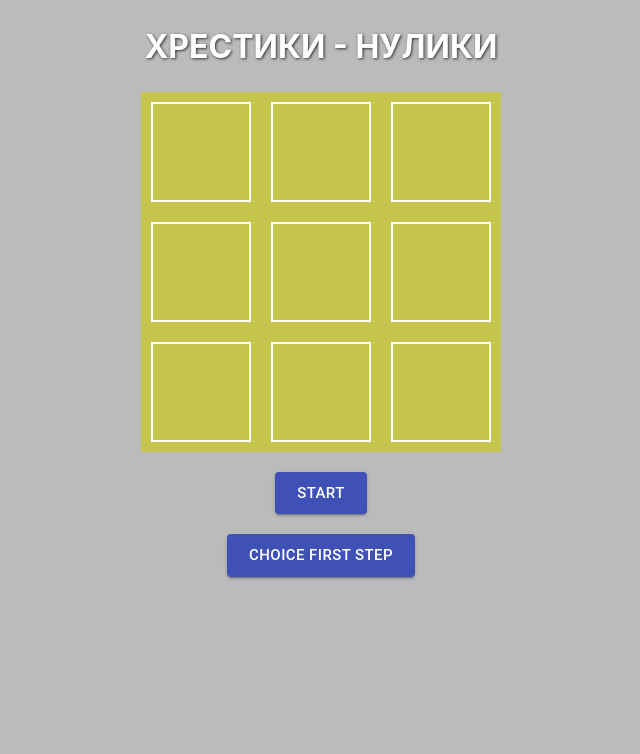
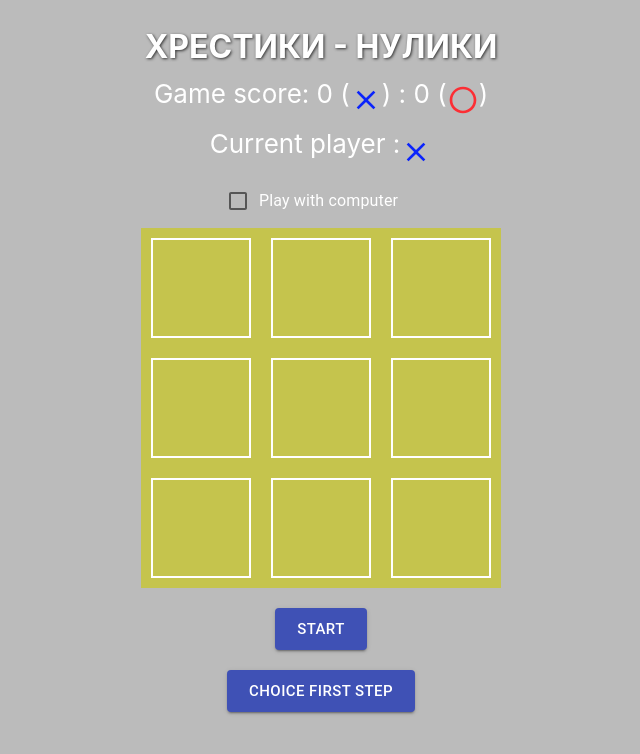
Before and after one commit to Serzh108/tic-tac-toe, a React (Create React App) app: page / in a window 1280 px wide. Shown: the top 754 px of the page, without its empty margins (319-959 px from the left). Built offline with nearby package versions, Linux system fonts and the light colour scheme.

Commit message:
before creating test branch

```diff
--- a/public/index.html
+++ b/public/index.html
@@ -6,8 +6,8 @@
     <meta name="viewport" content="width=device-width, initial-scale=1" />
     <meta name="theme-color" content="#000000" />
     <meta name="description" content="TIC-TAC-TOE test task" />
-    <link rel="apple-touch-icon" href="%PUBLIC_URL%/logo192.png" />
-      <link rel="manifest" href="%PUBLIC_URL%/manifest.json" />
+    <!-- <link rel="apple-touch-icon" href="%PUBLIC_URL%/logo192.png" /> -->
+      <!-- <link rel="manifest" href="%PUBLIC_URL%/manifest.json" /> -->
 
     <title>TIC-TAC-TOE</title>
   </head>
--- a/src/App.css
+++ b/src/App.css
@@ -11,6 +11,7 @@
 }
 
 .header {
+  margin-bottom: 12px;
   text-transform: uppercase;
   font-size: 32px;
   text-shadow: 1px 1px 3px #333;
--- a/src/components/Board.module.css
+++ b/src/components/Board.module.css
@@ -1,3 +1,10 @@
+.scoreBox,
+.playerBox,
+.winBox {
+  margin-bottom: 6px;
+  display: flex;
+}
+
 .container {
   display: flex;
   flex-wrap: wrap;
@@ -21,8 +28,8 @@
 }
 
 .winBox h2 {
-  margin: 10px;
-  /* color: #f00; */
+  margin: 0 0 10px 0;
+  line-height: 1.2;
 }
 
 .winBox button {
--- a/src/components/Board1.js
+++ b/src/components/Board1.js
@@ -2,20 +2,58 @@ import React, { useState, useEffect } from 'react';
 import RadioButtonUncheckedOutlinedIcon from '@material-ui/icons/RadioButtonUncheckedOutlined';
 import CloseOutlinedIcon from '@material-ui/icons/CloseOutlined';
 import Button from '@material-ui/core/Button';
+import Checkbox from '@material-ui/core/Checkbox';
+import FormControlLabel from '@material-ui/core/FormControlLabel';
 import styles from './Board.module.css';
 
-const initialState = [null, null, null, null, null, null, null, null, null];
+const initialField = [null, null, null, null, null, null, null, null, null];
+const initialScore = {
+  1: 0,
+  2: 0,
+};
+const initialGameState = {
+  currentGamer: 1,
+  isGameOver: true,
+  isWinner: false,
+  isNoWinner: false,
+  score: {
+    1: 0,
+    2: 0,
+  },
+};
 
 function Board1() {
-  const [state, setState] = useState(initialState);
+  const [field, setField] = useState(initialField);
   const [currentGamer, setcurrentGamer] = useState(1);
   const [isFirstStepChoice, setisFirstStepChoice] = useState(false);
   const [isGameOver, setIsGameOver] = useState(true);
   const [isWinner, setIsWinner] = useState(false);
+  const [isNoWinner, setIsNoWinner] = useState(false);
+  const [score, setScore] = useState(initialScore);
+
+  const [isCompGamer, setIsCompGamer] = useState(false);
+  const handleCheckbox = event => {
+    // isGameOver &&
+    setIsCompGamer(event.target.checked);
+  };
+
+  const [gameState, setGameState] = useState(initialGameState);
+  // console.log('gameState.score = ', gameState.score[1]);
+
+  const compStep = curField => {
+    let next;
+    do {
+      next = Math.floor(Math.random() * 9);
+      console.log('next = ', next, ' curField[next] = ', curField[next]);
+    } while (curField[next] !== null);
+    return next;
+  };
 
   useEffect(() => {
     console.log('Rendered! (from useEffect)');
-  }, [isGameOver]);
+    // setGameState(prev => ({...prev, "currentGamer": 2}));
+    // setGameState(prev => ({...prev, "score": {...prev.score, 1: 5}}));
+  }, [field]);
 
   const selectContent = item => {
     if (item === 2)
@@ -34,24 +72,71 @@ function Board1() {
     if (e.target.nodeName !== 'DIV') return;
     if (!e.target.id) return;
     const id = Number(e.target.id);
-    // console.log('e.target = ', e.target);
-    // console.log('e.target.id = ', e.target.id);
-    let arr = [...state];
+
+    isCompGamer && checkCurrentFieldComp();
+
+    checkCurrentField(id);
+    // let arr = [...field];
+    // arr[id] = currentGamer;
+    // setField([...arr]);
+    // checkResult(arr);
+    // currentGamer === 1 ? setcurrentGamer(2) : setcurrentGamer(1);
+
+    // if (isCompGamer) {
+    //   let arr = [...field];
+    //   // const id = compStep(arr);
+    //   // console.log('next step = ',  id);
+    //   // arr[id] = currentGamer;
+    //   arr[compStep(arr)] = currentGamer;
+    //   setField([...arr]);
+    //   checkResult(arr);
+    //   currentGamer === 1 ? setcurrentGamer(2) : setcurrentGamer(1);
+    // }
+    // isCompGamer && setTimeout(() => checkCurrentFieldComp(), 5000);
+  };
+
+  const checkCurrentFieldComp = () => {
+    let arr1 = [...field];
+    console.log('arr1 comp :', arr1);
+    console.log('currentGamer comp = ', currentGamer);
+    arr1[compStep(arr1)] = currentGamer;
+    setField([...arr1]);
+    checkResult(arr1);
+    currentGamer === 1 ? setcurrentGamer(2) : setcurrentGamer(1);
+  };
+
+  const checkCurrentField = id => {
+    console.log('id', id);
+    let arr = [...field];
+    console.log('arr', arr);
+    console.log('currentGamer', currentGamer);
     arr[id] = currentGamer;
-    setState([...arr]);
+    console.log('arr + currentGamer', arr);
+    setField([...arr]);
     checkResult(arr);
     currentGamer === 1 ? setcurrentGamer(2) : setcurrentGamer(1);
   };
-  // ============ Set =========---============
+
   const verify = testArray => {
     const set1 = new Set(testArray);
     if (set1.has(null)) return;
     if (set1.size === 1) {
-      console.log('Winner gamer # ', testArray[0]);
-      // setIsGameOver(true);
+      console.log('Winner - gamer # ', testArray[0]);
+      const winner = '' + testArray[0];
+      setScore(prev => ({ ...prev, [winner]: prev[winner] + 1 }));
+      setIsGameOver(true);
       setIsWinner(true);
       return true;
     }
+  };
+
+  const verifyNoWinner = testArray => {
+    const set1 = new Set(testArray);
+    if (set1.has(null)) return;
+    console.log('No winner!!!');
+    setIsGameOver(true);
+    setIsNoWinner(true);
+    // return true;
   };
 
   const checkResult = fieldArr => {
@@ -61,33 +146,45 @@ function Board1() {
     for (let j = 0; j < 3; j++) {
       const rowArr = [];
       for (let i = j * 3; i < 3 * (j + 1); i++) rowArr.push(fieldArr[i]);
-      // for (let i = j * 3; i < 3 * (j + 1); i++) rowArr.push(state[i]);
-      if (verify(rowArr)) console.log('Game over!!!');
+      if (verify(rowArr)) {
+        console.log('Game over!!!');
+        return;
+      }
 
       const columnArr = [];
       for (let i = 0; i < 3; i++) columnArr.push(fieldArr[i * 3 + j]);
-      // for (let i = 0; i < 3; i++) columnArr.push(state[i * 3 + j]);
-      if (verify(columnArr)) console.log('Game over!!!');
+      if (verify(columnArr)) {
+        console.log('Game over!!!');
+        return;
+      }
 
       downArr.push(fieldArr[j + j * 3]);
       upArr.push(fieldArr[(j + 1) * 2]);
-      // downArr.push(state[j + j * 3]);
-      // upArr.push(state[(j + 1) * 2]);
     }
 
-    if (verify(downArr)) console.log('Game over!!!');
-    if (verify(upArr)) console.log('Game over!!!');
+    if (verify(downArr)) {
+      console.log('Game over!!!');
+      return;
+    }
+    if (verify(upArr)) {
+      console.log('Game over!!!');
+      return;
+    }
+
+    !isWinner && verifyNoWinner(fieldArr);
   };
 
   const restartHandler = () => {
-    setState(initialState);
+    setField(initialField);
     setIsWinner(false);
     setIsGameOver(prev => !prev);
     setisFirstStepChoice(false);
+    setIsNoWinner(false);
   };
 
   const firstStepHandler = () => {
     setisFirstStepChoice(true);
+    setIsWinner(false);
   };
 
   const ChoiceFirstStep = e => {
@@ -97,7 +194,6 @@ function Board1() {
     }
     if (choicedSign.nodeName !== 'svg') return;
     if (!choicedSign.id) return;
-    // console.log('e.target.id = ', choicedSign.id);
     const id = Number(choicedSign.id);
     setcurrentGamer(id);
     setisFirstStepChoice(false);
@@ -105,11 +201,59 @@ function Board1() {
 
   return (
     <>
+      <div className={styles.scoreBox}>
+        <div>{`Game score: ${score[1]} (`}</div>
+        <div>
+          <CloseOutlinedIcon
+            id="1"
+            style={{ color: '#0b24fb', fontSize: '32', paddingTop: '6' }}
+          />
+        </div>
+        <div>{`) : ${score[2]} (`}</div>
+        <div>
+          <RadioButtonUncheckedOutlinedIcon
+            id="2"
+            style={{ color: '#fc2e34', fontSize: '32', paddingTop: '6' }}
+          />
+        </div>
+        {') '}
+      </div>
+      <div className={styles.playerBox}>
+        <div>Current player :</div>
+        <div>
+          {currentGamer === 1 ? (
+            <CloseOutlinedIcon
+              id="1"
+              style={{ color: '#0b24fb', fontSize: '32', paddingTop: '8' }}
+            />
+          ) : (
+            <RadioButtonUncheckedOutlinedIcon
+              id="2"
+              style={{ color: '#fc2e34', fontSize: '32', paddingTop: '8' }}
+            />
+          )}
+        </div>
+      </div>
+
+      <div className={styles.playerBox}>
+        <FormControlLabel
+          control={
+            <Checkbox
+              checked={isCompGamer}
+              color="primary"
+              onChange={isGameOver ? handleCheckbox : undefined}
+              inputProps={{ 'aria-label': 'primary checkbox' }}
+            />
+          }
+          label="Play with computer"
+        />
+      </div>
+
       <div
         className={styles.container}
-        onClick={!isGameOver ? clickHandler : undefined}
+        onClick={!isGameOver && !isWinner ? clickHandler : undefined}
       >
-        {state.map((item, idx) => (
+        {field.map((item, idx) => (
           <div className={styles.item} key={idx} id={idx}>
             {item && selectContent(item)}
           </div>
@@ -118,9 +262,26 @@ function Board1() {
 
       {isWinner && (
         <div className={styles.winBox}>
+          {currentGamer === 2 ? (
+            <CloseOutlinedIcon
+              id="1"
+              style={{ color: '#0b24fb', fontSize: '56' }}
+            />
+          ) : (
+            <RadioButtonUncheckedOutlinedIcon
+              id="2"
+              style={{ color: '#fc2e34', fontSize: '56' }}
+            />
+          )}
           <h2 style={{ color: currentGamer === 1 ? '#fc2e34' : '#0b24fb' }}>
-            You win!!!
+            - you win!!!
           </h2>
+        </div>
+      )}
+
+      {isNoWinner && (
+        <div className={styles.winBox}>
+          <h2 style={{ color: '#fff' }}>No winner!!!</h2>
         </div>
       )}
 
@@ -146,15 +307,15 @@ function Board1() {
       )}
       {isGameOver && isFirstStepChoice && (
         <div onClick={ChoiceFirstStep} className={styles.containerFirstStep}>
+          <CloseOutlinedIcon
+            id="1"
+            style={{ color: '#0b24fb', fontSize: '40' }}
+            className={currentGamer === 1 ? styles.signSelected : styles.sign}
+          />
           <RadioButtonUncheckedOutlinedIcon
             id="2"
             style={{ color: '#fc2e34', fontSize: '40' }}
             className={currentGamer === 2 ? styles.signSelected : styles.sign}
-          />
-          <CloseOutlinedIcon
-            id="1"
-            style={{ color: '#0b24fb', fontSize: '40' }}
-            className={currentGamer === 1 ? styles.signSelected : styles.sign}
           />
         </div>
       )}
--- a/src/index.css
+++ b/src/index.css
@@ -11,3 +11,8 @@ code {
   font-family: source-code-pro, Menlo, Monaco, Consolas, 'Courier New',
     monospace;
 }
+
+p {
+  margin: 0;
+  padding: 0;
+}
```
